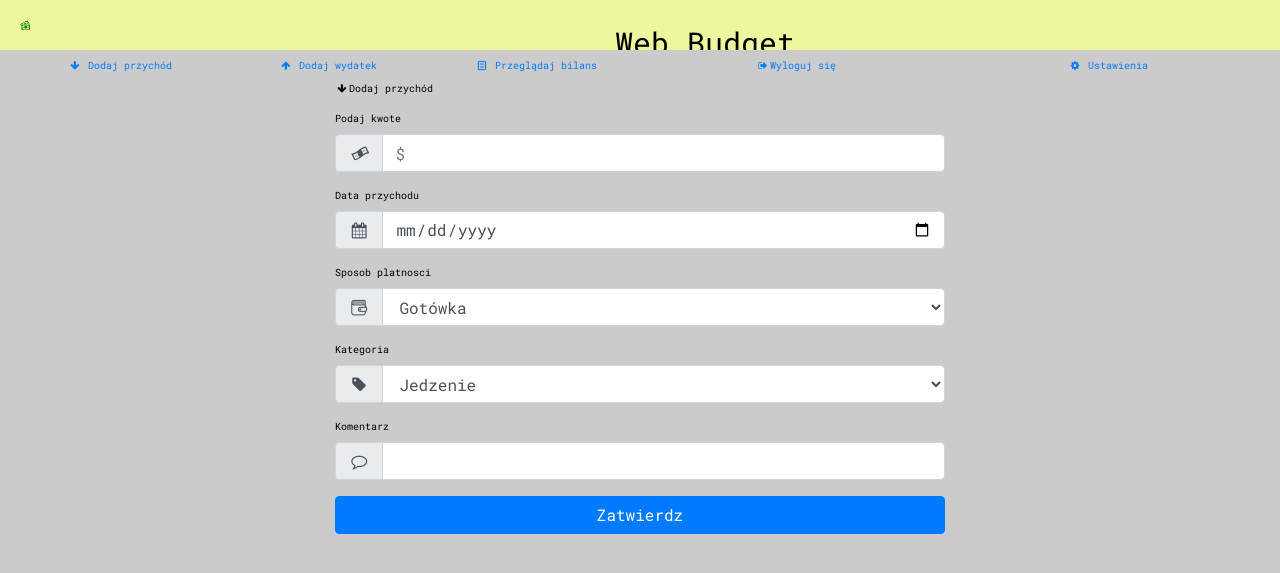
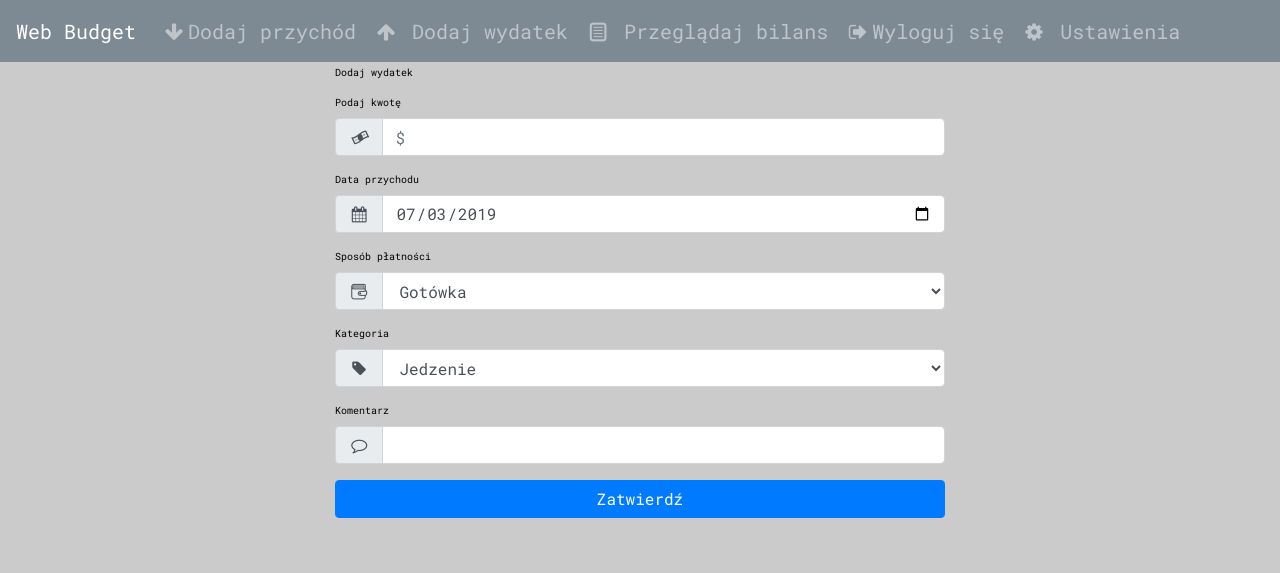
Before and after one commit to marekprog/WebBudget, a PHP site: page /expense.html in a window 1280 px wide; the page is wider, and only the part inside the window is pictured. Shown: the top 573 px of that part. Run offline with PHP 8.4, Linux system fonts and the light colour scheme.

Commit message:
modified navbar, cleaned the code

```diff
--- a/public_html/expense.html
+++ b/public_html/expense.html
@@ -13,29 +13,45 @@ and open the template in the editor.
         <link rel="stylesheet" type="text/css" href="cssbs/bootstrap.min.css"/>
         <link rel="stylesheet" type="text/css" href="style.css"/>
         <link rel="stylesheet" type="text/css" href="css/fontello.css"/>
+        <script type="text/javascript" src="time.js" ></script>
 
     </head>
-    <body>
-        <header><a href="index.html"><img id="logo" src="banknotes-xxl.png" alt="logo" align="left">Web Budget</a></header>
-        <nav class="navbar navbar-expand-sm navbar-light">
+    <body onload="setToday();">
+        <header>
 
-            <button class="navbar-toggler" data-toggle="collapse" data-target="#navbarMenu">
+            <nav class="navbar fixed-top navbar-expand-lg navbar-dark scrolling-navbar">
+                <a class="navbar-brand" href="index.html">Web Budget</a>
+                <button class="navbar-toggler" type="button" data-toggle="collapse" data-target="#mainMenu"
+                        aria-controls="mainMenu" aria-expanded="false" aria-label="Toggle navigation">
                     <span class="navbar-toggler-icon"></span>
                 </button>
-            <div class="collapse navbar-collapse" id="navbarMenu">
-                <a href="income.html" class="col-sm-2 col-md-2"><i class="icon-down-big"></i> Dodaj przychód</a>
-                <a href="expense.html" class="col-sm-2 col-md-2"><i class="icon-up-big"></i> Dodaj wydatek</a>
-                <a href="balance.html" class="col-sm-2 col-md-2"><i class="icon-doc-text"></i> Przeglądaj bilans</a>
-                <a href="index.html" class="col-sm-3 col-md-3"><i class="icon-logout"></i>Wyloguj się</a>
-                <a href="#" class="col-sm-3 col-md-3"><i class="icon-cog"></i> Ustawienia</a>
+                <div class="collapse navbar-collapse" id="mainMenu">
+                    <ul class="navbar-nav mr-auto">
+                        <li class="nav-item">
+                            <a class="nav-link" href="income.html"><i class="icon-down-big"></i>Dodaj przychód</a>
+                        </li>
+                        <li class="nav-item">
+                            <a class="nav-link" href="expense.html"><i class="icon-up-big"></i> Dodaj wydatek</a>
+                        </li>
+                        <li class="nav-item">
+                            <a class="nav-link" href="balance.html"><i class="icon-doc-text"></i> Przeglądaj bilans</a>
+                        </li>
+                        <li class="nav-item">
+                            <a class="nav-link" href="index.html"><i class="icon-logout"></i>Wyloguj się</a>
+                        </li>
+                        <li class="nav-item">
+                            <a class="nav-link" href="#"><i class="icon-cog"></i> Ustawienia</a>
+                        </li>
+                    </ul>
                 </div>
+            </nav>
 
-        </nav>
+        </header>
         <form action="index.html" method="post">
-               <div class="col-6 mx-auto"><i class="icon-down-big"></i>Dodaj przychód
+            <div class="col-6 mx-auto"><i class="icon-down-big"></i><br>Dodaj wydatek
                 <br></br>
                 <div class="form-group">
-                       <label for="kwota">Podaj kwote</label>
+                    <label for="kwota">Podaj kwotę</label>
                     <div class="input-group mb-2">
                         <div class="input-group-prepend">
                             <div class="input-group-text"><i class="icon-dollar"></i></div>
@@ -49,11 +65,11 @@ and open the template in the editor.
                         <div class="input-group-prepend">
                             <div class="input-group-text"><i class="icon-calendar"></i></div>
                         </div>
-                            <input type="date" class="form-control" id="date">
+                        <input type="date" class="form-control" name="today" id="today">
                     </div>
                 </div>
                 <div class="form-group">
-                       <label for="sposobplatn">Sposob platnosci</label>
+                    <label for="sposobplatn">Sposób płatności</label>
                     <div class="input-group mb-2">
                         <div class="input-group-prepend">
                             <div class="input-group-text"><i class="icon-wallet"></i></div>
@@ -101,7 +117,7 @@ and open the template in the editor.
                         <input type="text" class="form-control" id="comment">
                     </div>
                 </div>
-                   <button class="btn btn-primary btn-block" type="submit">Zatwierdz</button>
+                <button class="btn btn-primary btn-block" type="submit">Zatwierdź</button>
 
             </div>
 
--- a/public_html/style.css
+++ b/public_html/style.css
@@ -1,7 +1,3 @@
-
-#logo{
-    height:100%;
-}
 
 body {
     background-color: #CBCBCB;
@@ -19,7 +15,7 @@ header {
     height: 50px;
     padding: 20px;
     text-align: center;
-    font-size: 30px;
+    font-size: 20px;
     background-color:#BDC47E;
 
 }
@@ -74,7 +70,7 @@ header:hover{
     text-decoration:none;
 }
 nav{
-    background-color: #CBCBCB;
+    background-color: #7D8993;
     text-align: center;
     color: #000000;
 }
```
Also changed, not shown: public_html/balance.html (+28 -13 lines), public_html/income.html (+28 -13 lines), public_html/index.html (+24 -4 lines), public_html/login.html (+10 -3 lines), public_html/mainMenu.html (+38 -13 lines), public_html/registration.html (+9 -2 lines), public_html/banknotes-xxl.png (deleted), public_html/money.png (added). Lines whose indentation alone changed are shown as unchanged.
